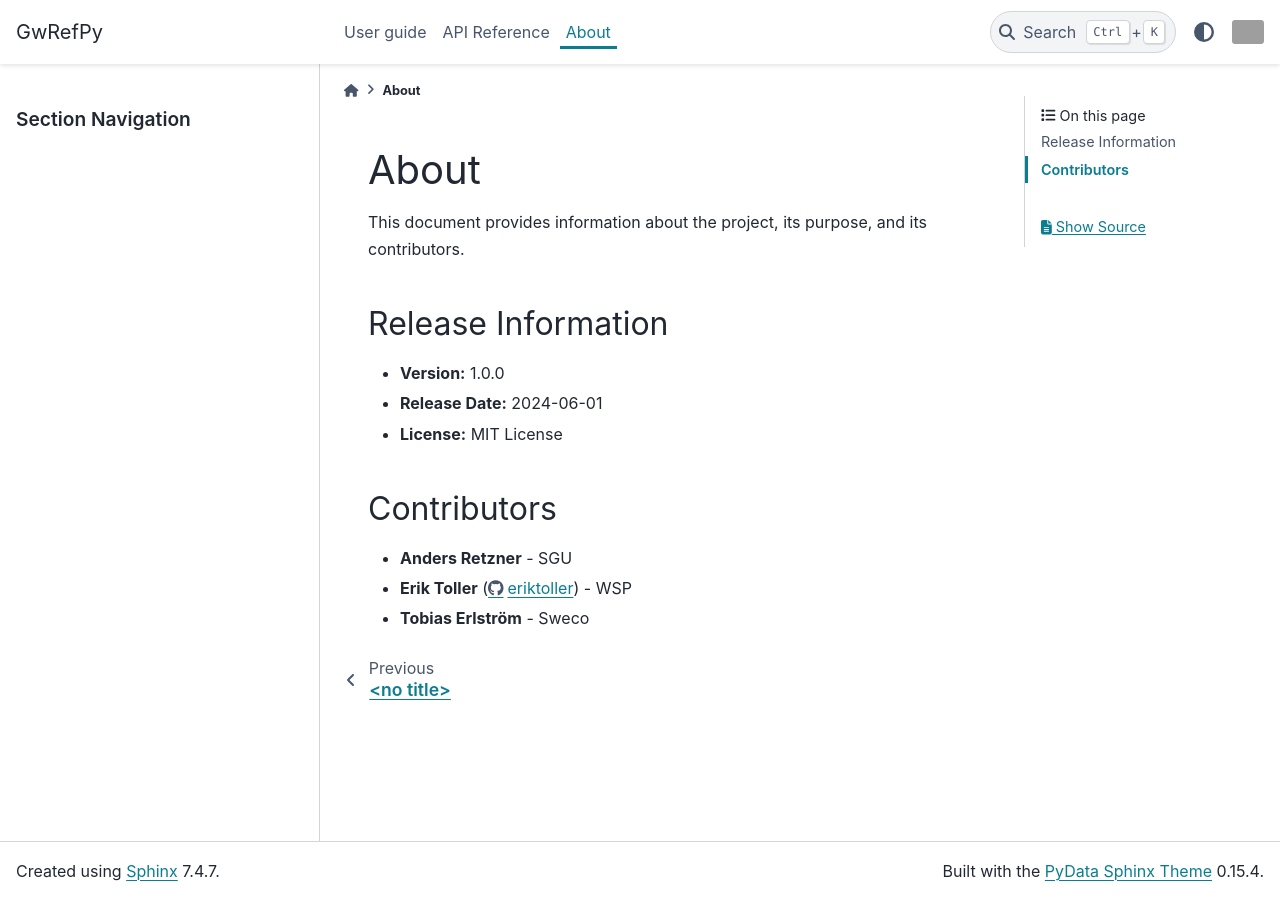
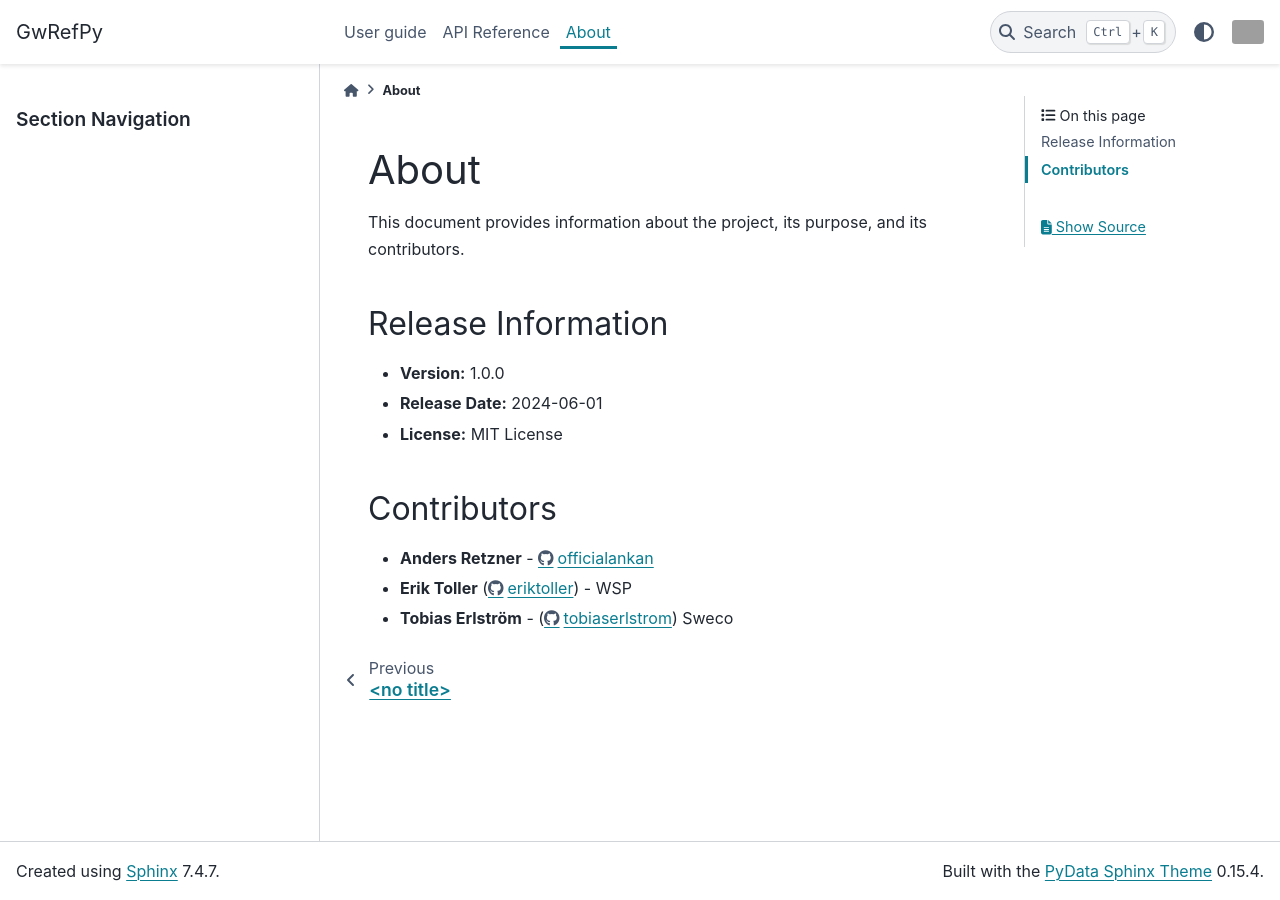
Before and after one commit to andersretznerSGU/gwrefpy, a Sphinx documentation site: the page built from docs/about.rst, in a window 1280 px wide. Built offline with Sphinx 7.4.7 and the PyData theme 0.15.4, drawn with Linux system fonts in a browser that asks for light colours; pages that are not in the unit, such as notebooks, are missing from menus; grey boxes are pictures that could not be loaded.

Commit message:
update about

```diff
--- a/docs/about.rst
+++ b/docs/about.rst
@@ -12,6 +12,6 @@ Release Information
 
 Contributors
 ------------
-- **Anders Retzner** - SGU
+- **Anders Retzner** - https://github.com/officialankan
 - **Erik Toller** (https://github.com/eriktoller) - WSP
-- **Tobias Erlström** - Sweco
+- **Tobias Erlström** - (https://github.com/tobiaserlstrom) Sweco
```
